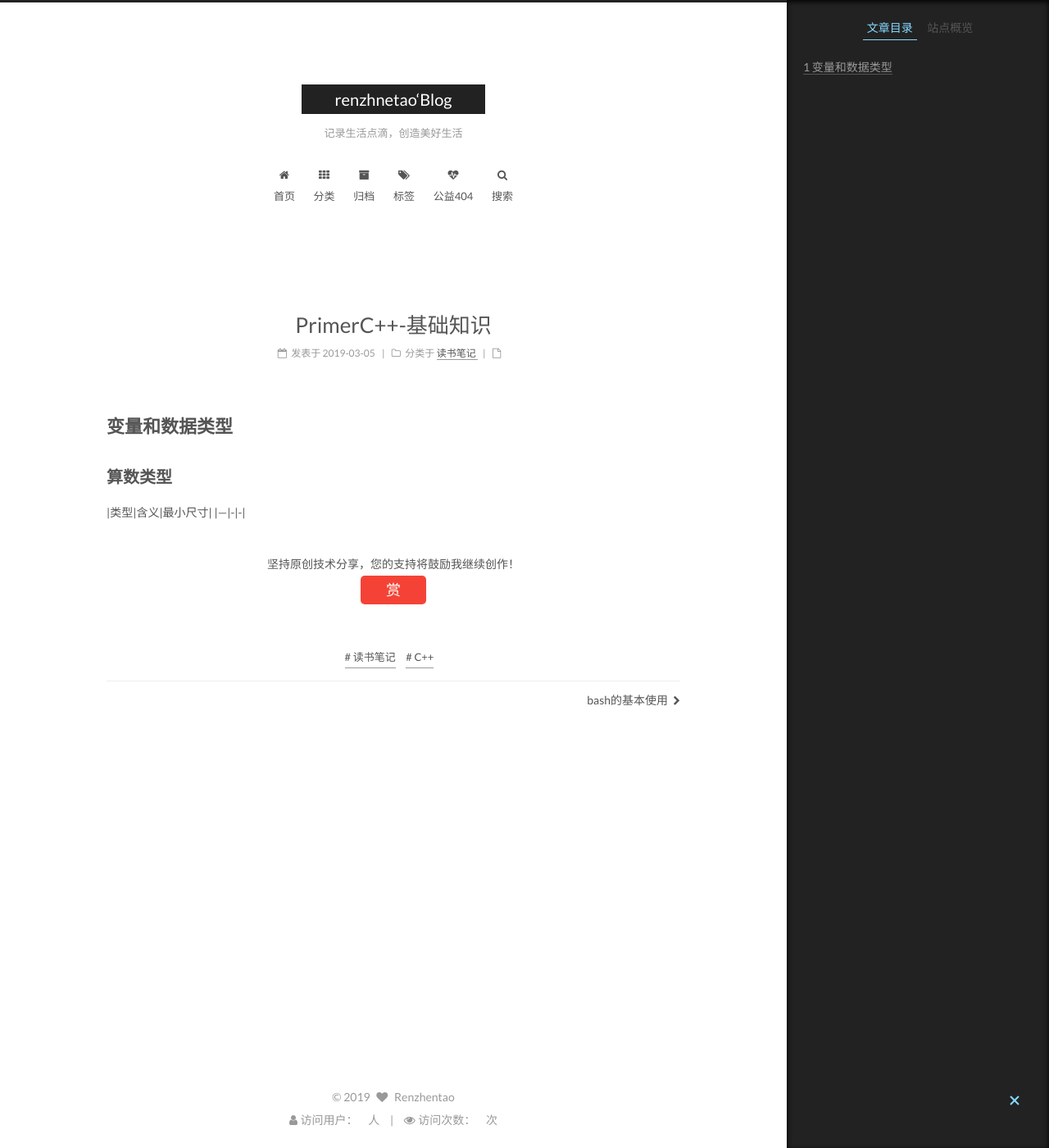
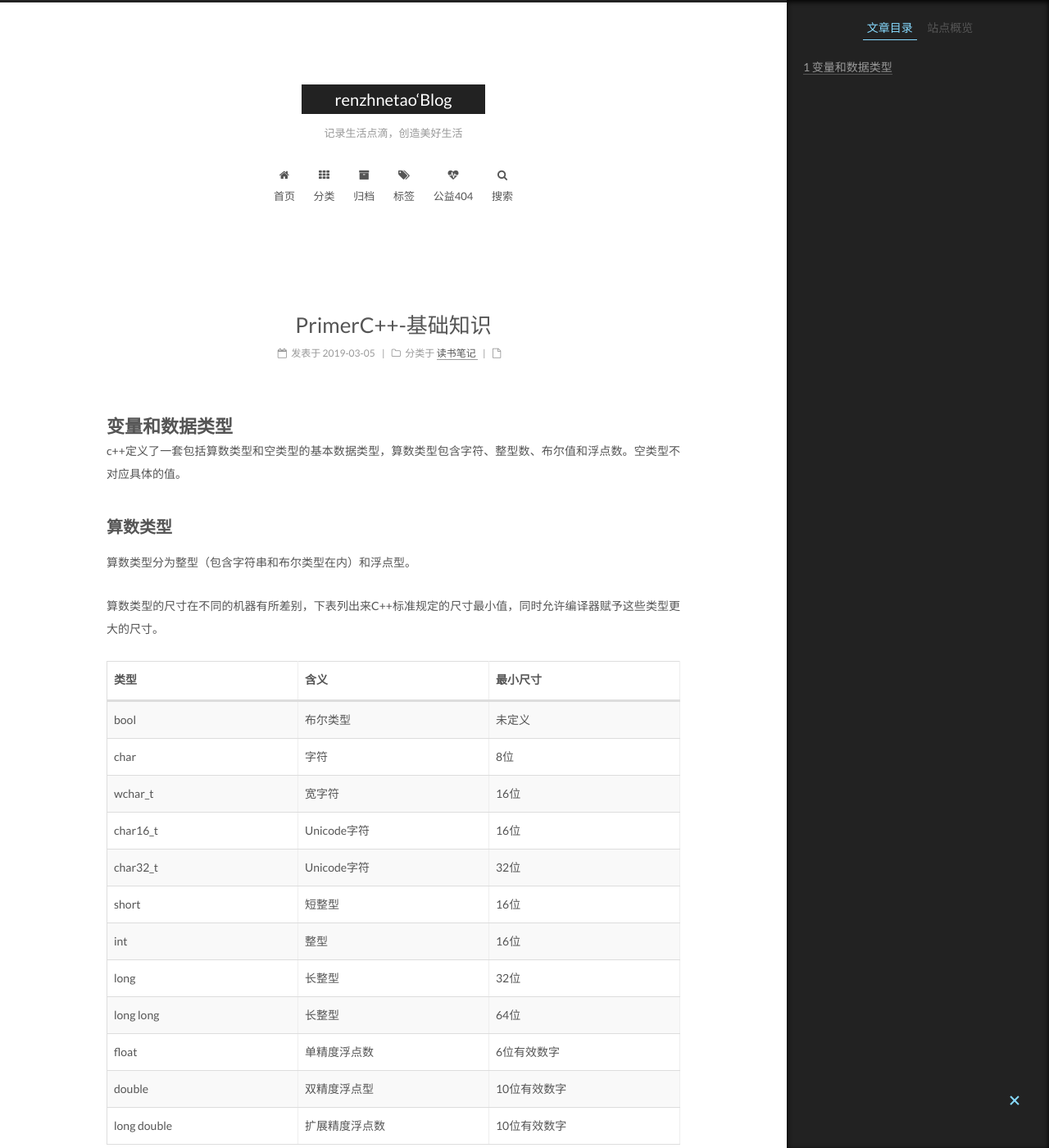
Before and after one commit to marco6688/sirren.github.io, a Jekyll site: the page built from _posts/2019-03-07-primerC++-note-1.md, in a window 1280 px wide and 1400 px high. Shown: the whole window at 82% size. Built offline with Jekyll 4.4.1, drawn with Linux system fonts in a browser that asks for light colours; comment, search, counter and statistics services are not loaded; some of the changed text lies outside the part shown.

```diff
--- a/_posts/2019-03-07-primerC++-note-1.md
+++ b/_posts/2019-03-07-primerC++-note-1.md
@@ -10,7 +10,43 @@
 
 # 变量和数据类型
 
+c++定义了一套包括算数类型和空类型的基本数据类型，算数类型包含字符、整型数、布尔值和浮点数。空类型不对应具体的值。
+
+
 ## 算数类型
 
-|类型|含义|最小尺寸|
-|---|-|-|
+算数类型分为整型（包含字符串和布尔类型在内）和浮点型。
+
+算数类型的尺寸在不同的机器有所差别，下表列出来C++标准规定的尺寸最小值，同时允许编译器赋予这些类型更大的尺寸。
+
+| 类型 | 含义 | 最小尺寸 |
+| --- | ---- | ---- |
+| bool | 布尔类型 | 未定义|
+| char | 字符 | 8位 |
+| wchar_t | 宽字符 | 16位 |
+| char16_t | Unicode字符 | 16位 |
+| char32_t | Unicode字符 | 32位 |
+| short | 短整型 | 16位 |
+| int | 整型 | 16位 |
+| long | 长整型 | 32位 |
+| long long | 长整型 | 64位 |
+| float | 单精度浮点数 | 6位有效数字 |
+| double | 双精度浮点型 | 10位有效数字 |
+| long double | 扩展精度浮点数 | 10位有效数字 |
+
+- 布尔类型的取值是真和假
+- char的空间应确保可以存放基本字符中任意字符对应的数字值，一个char的大小和一个机器字节一样
+- 其他字符用于扩展字符集
+- 除字符和布尔类型外，其他整型用于表示不同尺寸的整数。C++规定一个int至少和一个short一样大，一个long至少和一个int一样大，一个long long 至少和一个long一样大
+- 浮点数可以表述单精度，双精度和扩展精度值
+
+去除布尔类型和扩展类型，其他整型都可以划分为带符号的和无符号的。通过unsigned声明无符号
+
+## 类型转换
+
+当程序在某一处我们使用了一种类型而实际对象应该取另一种类型时，程序会进行类型转换。
+
+- 当我们把一个非布尔类型的算术赋给一个布尔类型时，初始值为0则结果为false，否则为true
+- 当我们把一个布尔值赋给非布尔类型时，初始值为false则结果为0。true则结果为1.
+- 当我们把一个浮点数赋值给整数时，进行近似处理，保留小数之前的部分
+- 当我们把一个整数赋值给浮点数时，小数部分记0，如果该整数所占空间超过浮点数的容量，
```
